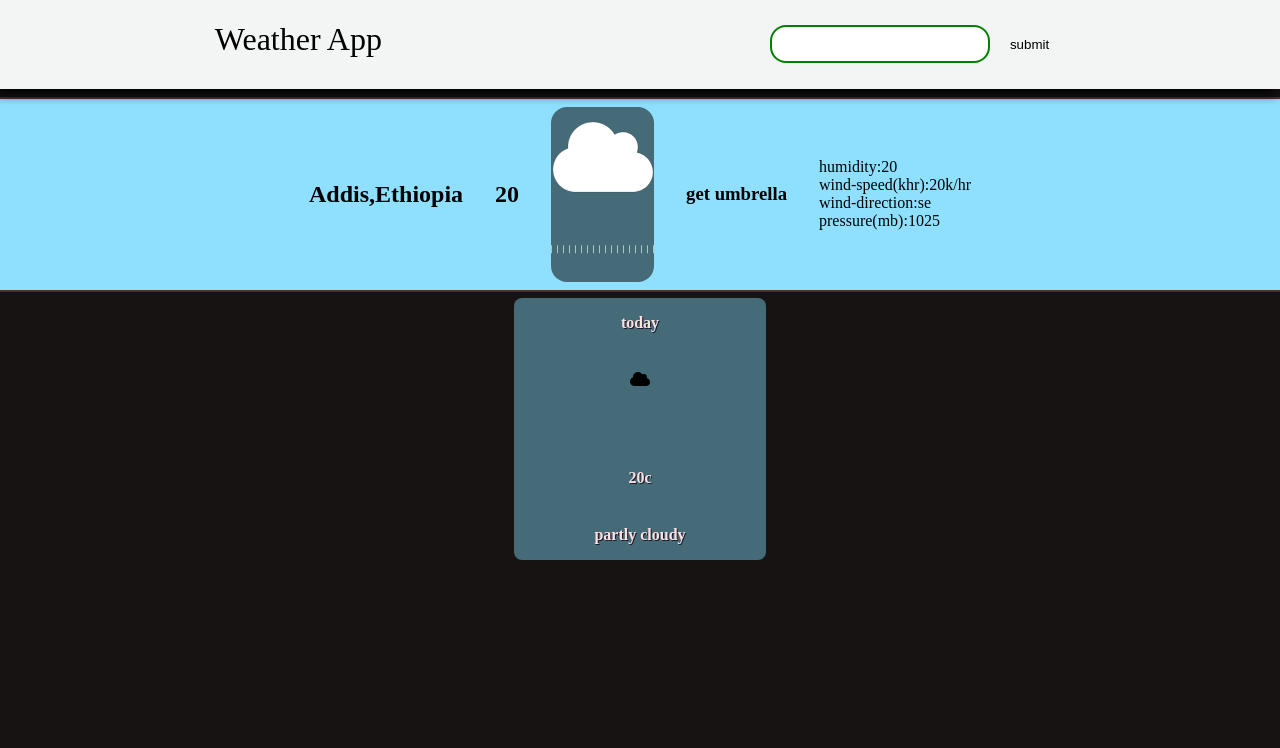
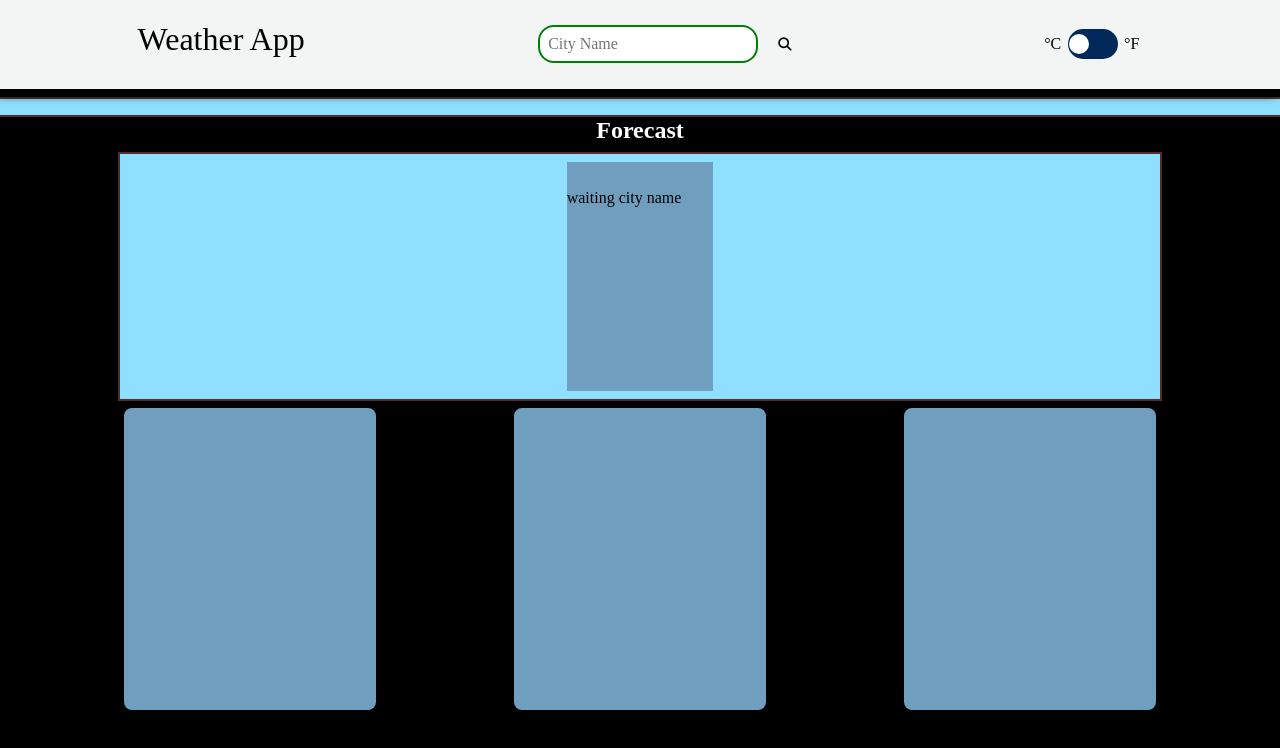
Before and after one commit to Girma3/weather-app, a website built with webpack: page src/template.html in a window 1280 px wide. Built offline with nearby package versions, Linux system fonts and the light colour scheme; files whose address does not match are found by name.

Commit message:
loader page added

```diff
--- a/src/style.css
+++ b/src/style.css
@@ -31,7 +31,7 @@
 body {
   min-height: 100vh;
   width: 100vw;
-  background-color: #171313;
+  background-color: #000000;
   font-family: "Roboto Mono";
   font-size: 1rem;
 }
@@ -271,6 +271,10 @@ input:focus {
   justify-content: space-between;
   gap: 2rem;
 }
+.forcast-title {
+  color: white;
+  font-family: "Roboto Mono";
+}
 
 .small-cards {
   --font-size: 1rem;
@@ -281,7 +285,7 @@ input:focus {
   justify-content: space-between;
   border-radius: 0.5rem;
   width: 220px;
-  height: 230px;
+  height: 270px;
   padding: 1rem;
   margin: 0.4rem;
   background-color: #456a78;
@@ -385,7 +389,7 @@ input:focus {
     background-color: hsl(200, 20%, 80%);
   }
   100% {
-    background-color: hsl(200, 20%, 95%);
+    background-color: hsl(204, 38%, 59%);
   }
 }
 .skeleton-text {
@@ -394,3 +398,10 @@ input:focus {
   margin-bottom: 0.5rem;
   border-radius: 0.25rem;
 }
+.loader-page {
+  position: absolute;
+  top: 19%;
+}
+.loader-card {
+  width: 80vw;
+}
--- a/src/template.html
+++ b/src/template.html
@@ -12,65 +12,51 @@
         <div>
          <form>
             <label for="location" aria-label="location"></label>
-            <input type="text" name="location" id="location" data-city-input>
-            <button class="submit-btn" data-submit-location>submit</button>
+            <p class="error-msg" data-err-msg></p>
+            <input type="text" name="location" id="location" data-city-input placeholder="City Name" required>
+            <button class="submit-btn" data-submit-location><i class="fa-solid fa-magnifying-glass"></i></button>
         </form>
+    </div>
+    <div class="toggle-holder">
+        <div >°C</div>
+        <input type="checkbox" name="change-unit" id="change-unit" class="checkbox" data-checkbox >
+        <label for="change-unit" class="toggle"> </label>
+        <div>°F</div>
     </div>
     </header>
     <main>
-        <section class="cards">
-        <div class="card">
-            <h1>Addis,Ethiopia</h1>
-            <h2>20</h2>
-           <div class="rainy-day">
-            <div class="sky"><svg xmlns="http://www.w3.org/2000/svg"
-                viewBox=" 0 0 640 512" width = "100px" height="100px" class="sloud-svg" stroke="black" fill = "white">
-                       <path d="M0 336c0 79.5 64.5 144 144 144H512c70.7 0 128-57.3 128-128c0-61.9-44-113.6-102.4-125.4c4.1-10.7 6.4-22.4 6.4-34.6c0-53-43-96-96-96c-19.7 0-38.1 6-53.3 16.2C367 64.2 315.3 32 256 32C167.6 32 96 103.6 96 192c0 2.7 .1 5.4 .2 8.1C40.2 219.8 0 273.2 0 336z"/>
-               </svg>
+        <section class="cards" data-cards></section>
+        <section class="forcast-cards">
+            <h1 class="forcast-title">Forecast</h1>
+            <div data-forecast></div>
+        </section>
+        <div class="loader-page" data-loader-page>
+            <section class="cards loader-card" data-cards >
+              <div class="card skeleton">
+                  <div class="header">
+                      <h1 class="city skeleton-text"></h1>
+                      <h2 class=" first-temprature "></h2>
+                     <div class="rainy-day  skeleton">waiting city name</div>
+                  <div class="suggest-info">
+                    <h3 class="skeleton-text"></h3>
+                  </div>
+              </div>
+              <div class="weather-current">
+                <div class="humidity skeleton-text" data-humidity=""></div>
+                <div class="wind skeleton-text" data-wind-speed=""></div>
+                <div class="wind-diirection skeleton-text" data-direction=""></div>
+                <div class="pressure skeleton-text" data-pressure=""></div>
             </div>
-     <div class="rain">
-        <span class="rain-drops"  data-drops></span>
-        <span class="rain-drops"  data-drops></span>
-        <span class="rain-drops"  data-drops></span>
-        <span class="rain-drops"  data-drops></span>
-        <span class="rain-drops"  data-drops></span>
-        <span class="rain-drops"  data-drops></span>
-        <span class="rain-drops"  data-drops></span>
-        <span class="rain-drops"  data-drops></span>
-        <span class="rain-drops"  data-drops></span>
-        <span class="rain-drops"  data-drops></span>
-        <span class="rain-drops"  data-drops></span>
-        <span class="rain-drops"  data-drops></span>
-        <span class="rain-drops"  data-drops></span>
-        <span class="rain-drops"  data-drops></span>
-        <span class="rain-drops"  data-drops></span>
-        <span class="rain-drops"  data-drops></span>
-        <span class="rain-drops"  data-drops></span>
-        <span class="rain-drops"  data-drops></span>
-
-     </div>
-    </div>
-    <div class="suggest-info">
-        <h3>get umbrella</h3>
-    </div>
-    <div class="weather-info">
-<div></div>
-<div class="wind">
-            <div class="humidity" data-humidity>humidity:20</div>
-            <div class="wind" data-wind-speed>wind-speed(khr):20k/hr</div>
-            <div class="pressure" data-direction>wind-direction:se</div>
-            <div class="pressure" data-pressure>pressure(mb):1025</div>
         </div>
-    </div>
-    </section>
-   <section class="slider">
-    <div class="small-cards">
-        <h1 class="day-name">today</h1>
-        <div><i class="fa-solid fa-cloud"></i></div>
-        <h2 class="temprature">20c</h2>
-        <h3 class="day-conditon">partly cloudy</h3>
-    </div>
-   </section>
+      </section>
+       <section class="forcast-cards">
+         <div data-forecast="">
+          <div class="card-holder">
+            <div class="small-cards skeleton"></div>
+            <div class="small-cards skeleton"></div>
+            <div class="small-cards skeleton"></div>
+          </section>
+        </div>
     </main>
 </body>
 </html>
```
